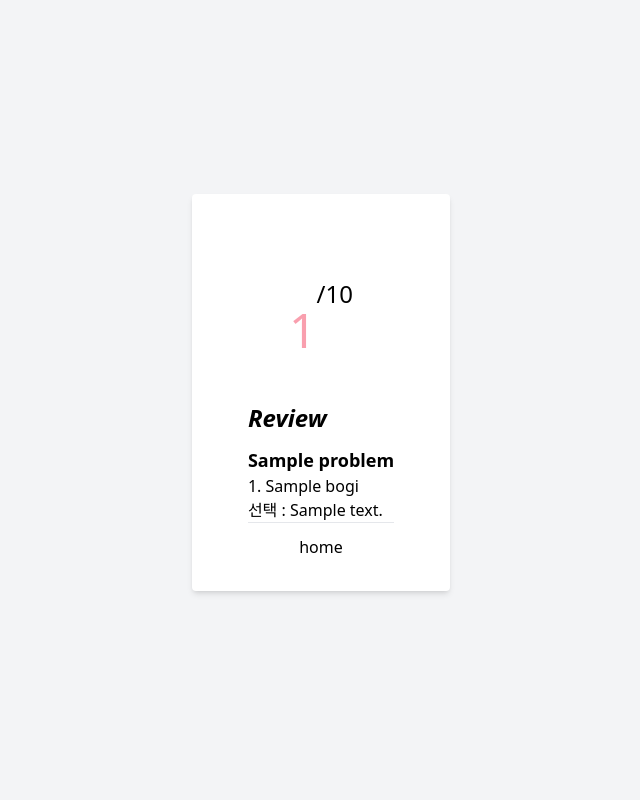
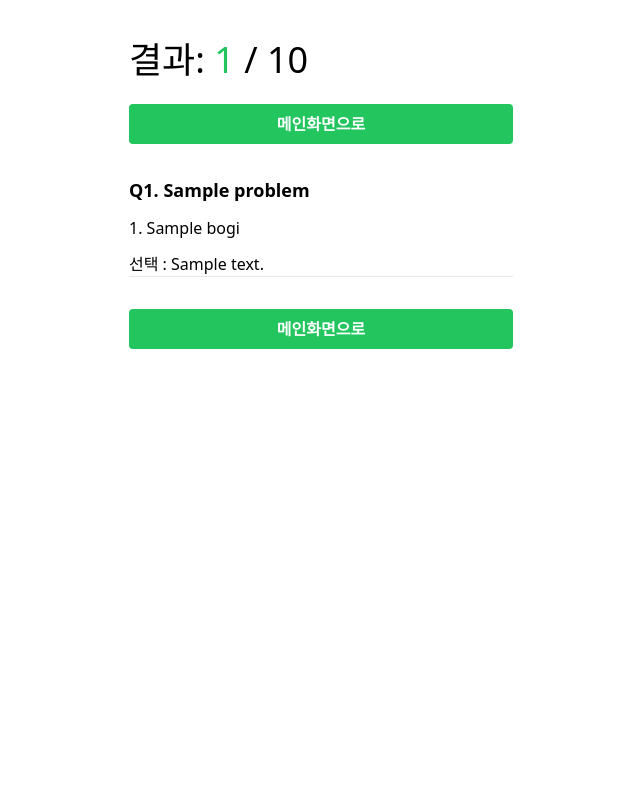
Before and after one commit to Jungle-Quiz/jungle-quiz, a Python web app: template templates/submit.html in a window 1280 px wide. Shown: the whole page, without its empty margins (319-959 px from the left). Run offline with Jinja, Linux system fonts and the light colour scheme; the template is opened without the code that fills it: most values are stand-ins (such as "Sample title", 1, 10 or a date in 2020); some libraries are stand-ins or nearby versions.

Commit message:
결과 페이지 UI 통일

```diff
--- a/static/js/quiz.js
+++ b/static/js/quiz.js
@@ -100,8 +100,6 @@ const handleSubmit = async () => {
       answers: answerList,
     });
 
-    document.querySelector("html").innerHTML = res.data;
-
     localStorage.setItem("quiz_result", res.data);
     location.href = "/result";
   } catch (err) {
--- a/templates/quiz.html
+++ b/templates/quiz.html
@@ -16,7 +16,7 @@
   </head>
   <body>
     <div class="w-96 mx-auto mt-10">
-      <div class="bg-white px-14 pt-6 pb-8 mb-4 flex flex-col">
+      <div class="bg-white pt-6 pb-8 mb-4 flex flex-col">
         <h2 id="title-category" class="text-3xl text-left font-bold box-shadow">
           카테고리
         </h2>
--- a/templates/submit.html
+++ b/templates/submit.html
@@ -7,41 +7,37 @@
     <title>*score*</title>
   </head>
 
-  <body class="bg-gray-100 h-screen">
-    <div class="container mx-auto px-4 h-full flex justify-center items-center">
-      <div
-        class="bg-white shadow-md rounded px-14 pt-6 pb-8 mb-4 flex flex-col"
-      >
-        <div id="score" class="flex justify-center mb-2 p-10">
-          <h2 class="whitespace-pre-line text-5xl text-rose-500/50">
-            {{correctCount}}
-          </h2>
-          <h2 class="text-2xl mt-5">/{{total}}</h2>
+  <body>
+    <div class="w-96 mx-auto mt-10 pb-96">
+      <div>
+        <div class="text-4xl">
+          <span>결과: </span>
+          <span class="text-green-500">{{correctCount}}</span>
+          <span>/ {{total}}</span>
+        </div>
+        <div class="flex justify-center text-center my-6">
+          <a
+            href="/"
+            class="bg-green-500 hover:bg-green-600 text-white font-bold py-2 px-4 rounded w-full"
+            >메인화면으로</a
+          >
         </div>
         <div>
-          <h2 class="text-2xl font-bold italic">Review</h2>
-
           <!-- 반복되는 box << 이거를 solved_problems로 채울 것 -->
           {% for solved_problem in solved_problems %}
-          <div class="box my-3">
-            {% if solved_problem.correct == False %}
-            <h3 class="text-left font-bold text-rose-500/50">
-              Q.{{loop.index}}
-            </h3>
-            {% endif %} {% if solved_problem.correct == True %}
-            <h3 class="text-left font-bold">Q.{{loop.index}}</h3>
-            {% endif %}
-
+          <div class="box my-8">
             <div>
-              <p class="text-lg font-bold">{{solved_problem.problem.title}}</p>
+              <p class="text-lg font-bold pb-3">
+                Q{{loop.index}}. {{solved_problem.problem.title}}
+              </p>
               <ul style="list-style: none" class="list-disc">
                 {% for bogi in solved_problem.problem.content %}
                 <li>{{loop.index}}. {{bogi}}</li>
                 {% endfor %}
               </ul>
-              <div class="flex flex-row">
+              <div class="flex flex-row pt-3">
                 {% if solved_problem.correct == False %}
-                <p class="pe-9 text-rose-500/50">
+                <p class="pe-9 text-green-500">
                   정답 : {{solved_problem.problem.answer}}
                 </p>
                 {% endif %} {% if solved_problem.correct == True %}
@@ -54,7 +50,13 @@
           </div>
           {% endfor %}
         </div>
-        <a style="text-align: center" href="/">home</a>
+        <div class="flex justify-center text-center">
+          <a
+            href="/"
+            class="bg-green-500 hover:bg-green-600 text-white font-bold py-2 px-4 rounded w-full"
+            >메인화면으로</a
+          >
+        </div>
       </div>
     </div>
   </body>
```
